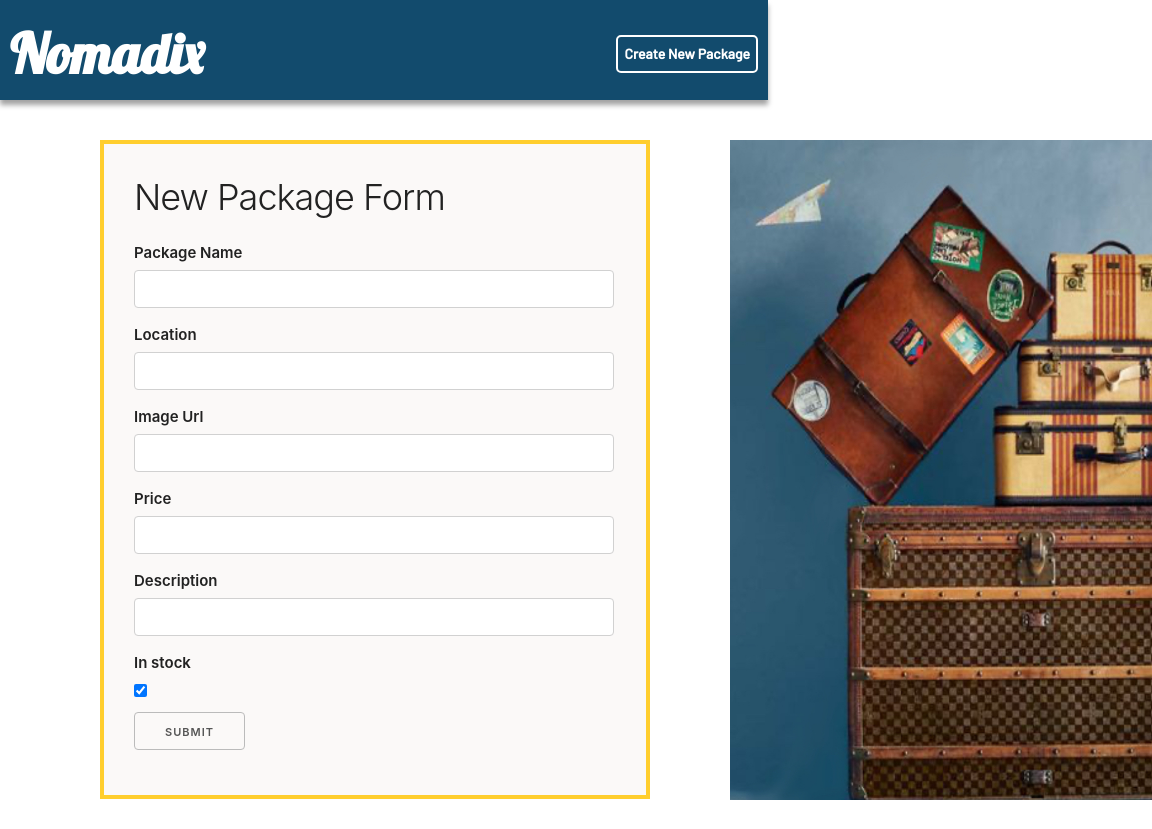
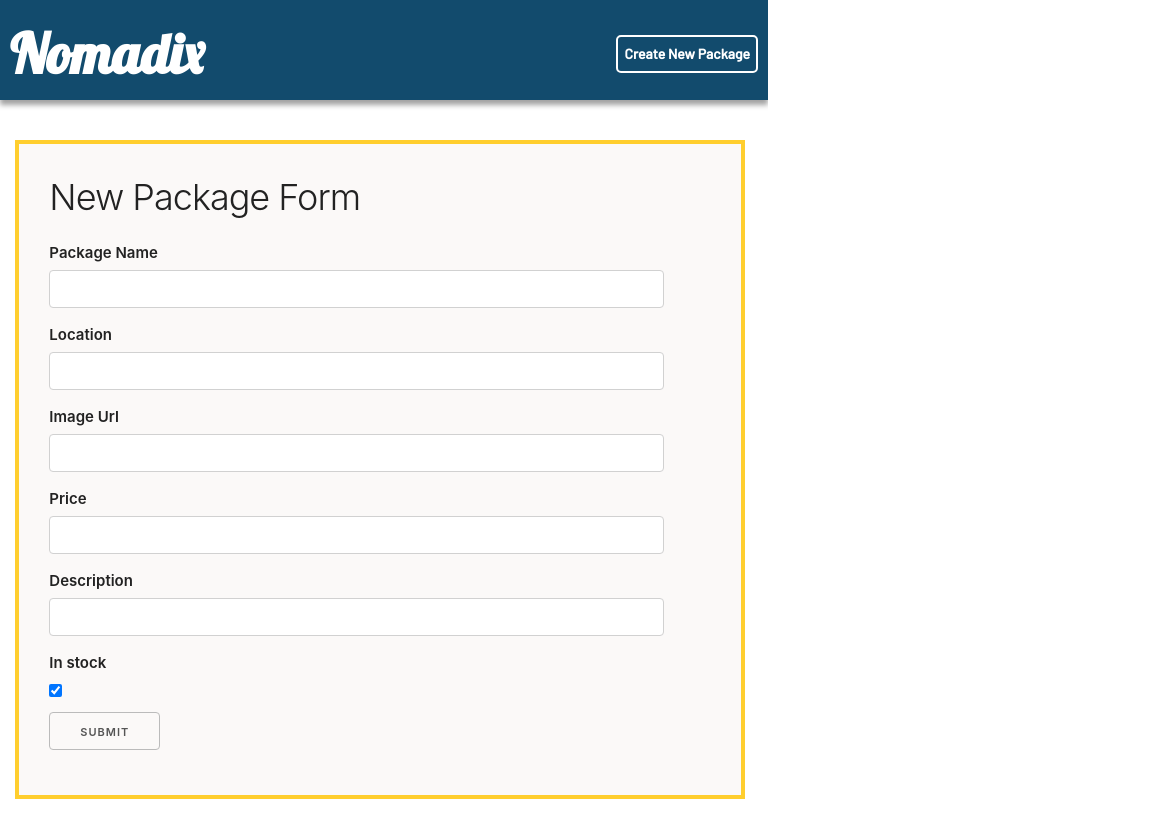
Before and after one commit to yashiazize/PERN-Final-Project, a React (Create React App) app in the folder front-end/: page /travelpackages/new in a window 768 px wide. Shown: the top 829 px of the page, 1152 px wide, since content can reach past the window. Built offline with nearby package versions, Linux system fonts and the light colour scheme; a web font is replaced by a local one.

Commit message:
fix favicon

```diff
--- a/front-end/public/index.html
+++ b/front-end/public/index.html
@@ -2,7 +2,7 @@
 <html lang="en">
   <head>
     <meta charset="utf-8" />
-    <link rel="icon" href="/front-end/public/favicon.png" />
+    <link rel="icon" href="/front-end/public/favicon.ico" />
     <meta name="viewport" content="width=device-width, initial-scale=1" />
     <meta name="theme-color" content="#000000" />
     <meta
--- a/front-end/src/App.css
+++ b/front-end/src/App.css
@@ -227,5 +227,27 @@ button {
     grid-template-columns: 350px 350px;
     justify-items: center;
     gap: 70px;
+}
+  .newFormImg {
+    display: none;
+  }
+  .newFormContainer {
+    margin-left: 2vw;
+    padding: 30px;
+    width: 95vw;
+    margin-bottom: 30px;
+  }
+  .form-control {
+    width: 80vw;
+  }
+  .editFormContainer {
+    margin-left: 2vw;
+    padding: 30px;
+    width: 95vw;
+    margin-bottom: 30px;
+  }
+
+  .editDetailImg {
+    display: none;
   }
 }
```
Also changed, not shown: front-end/public/favicon.png (deleted), 1 other file (tests, documents, lock files or other folders).
